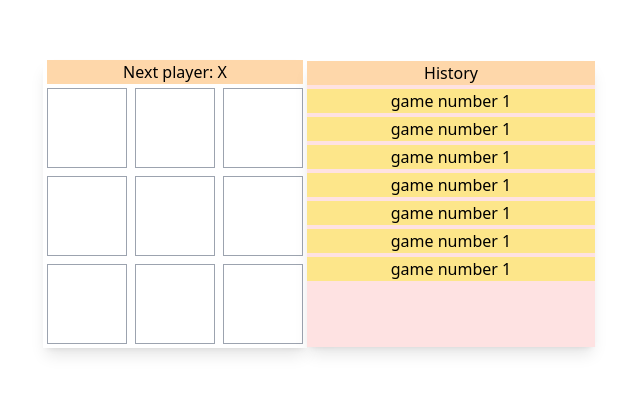
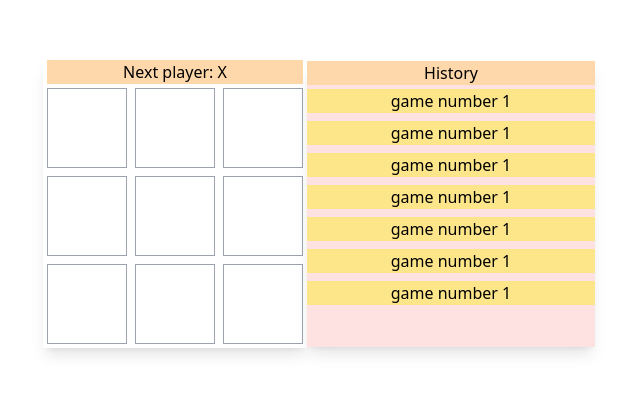
Before and after one commit to rayhansharif-OIW/lws-projects, a React (Vite) app: page / in a window 1280 px wide. Shown: the part 196-590 px from the top of the page, without its empty margins (321-961 px from the left). Built offline with nearby package versions, Linux system fonts and the light colour scheme.

Commit message:
before adding history button click & adding history based on game(squre button click)

```diff
--- a/src/component/Board.jsx
+++ b/src/component/Board.jsx
@@ -1,6 +1,20 @@
 import Square from "./Square";
 
-export default function Board({ value, winner, winStatus, handleClick }) {
+export default function Board({
+  currentValue,
+  winner,
+  winStatus,
+  xIsNext,
+  gameController,
+}) {
+  function handleClick(i) {
+    const nextValue = currentValue.slice();
+    if (currentValue[i] == null && winner == null) {
+      xIsNext ? (nextValue[i] = "X") : (nextValue[i] = "O");
+      gameController(nextValue, xIsNext);
+    }
+  }
+
   return (
     <>
       <div className="flex justify-center items-center ">
@@ -11,19 +25,19 @@ export default function Board({ value, winner, winStatus, handleClick }) {
 
           <div className="flex items-center justify-center ">
             <Square
-              value={value[0]}
+              currentValue={currentValue[0]}
               ikey={0}
               handleClick={() => handleClick(0)}
               color={winner == null ? [] : winner}
             ></Square>
             <Square
-              value={value[1]}
+              currentValue={currentValue[1]}
               ikey={1}
               handleClick={() => handleClick(1)}
               color={winner == null ? [] : winner}
             ></Square>
             <Square
-              value={value[2]}
+              currentValue={currentValue[2]}
               ikey={2}
               handleClick={() => handleClick(2)}
               color={winner == null ? [] : winner}
@@ -31,19 +45,19 @@ export default function Board({ value, winner, winStatus, handleClick }) {
           </div>
           <div className="flex align-middle justify-center">
             <Square
-              value={value[3]}
+              currentValue={currentValue[3]}
               ikey={3}
               handleClick={() => handleClick(3)}
               color={winner == null ? [] : winner}
             ></Square>
             <Square
-              value={value[4]}
+              currentValue={currentValue[4]}
               ikey={4}
               handleClick={() => handleClick(4)}
               color={winner == null ? [] : winner}
             ></Square>
             <Square
-              value={value[5]}
+              currentValue={currentValue[5]}
               ikey={5}
               handleClick={() => handleClick(5)}
               color={winner == null ? [] : winner}
@@ -51,19 +65,19 @@ export default function Board({ value, winner, winStatus, handleClick }) {
           </div>
           <div className="flex align-middle justify-center">
             <Square
-              value={value[6]}
+              currentValue={currentValue[6]}
               ikey={6}
               handleClick={() => handleClick(6)}
               color={winner == null ? [] : winner}
             ></Square>
             <Square
-              value={value[7]}
+              currentValue={currentValue[7]}
               ikey={7}
               handleClick={() => handleClick(7)}
               color={winner == null ? [] : winner}
             ></Square>
             <Square
-              value={value[8]}
+              currentValue={currentValue[8]}
               ikey={8}
               handleClick={() => handleClick(8)}
               color={winner == null ? [] : winner}
--- a/src/component/Game.jsx
+++ b/src/component/Game.jsx
@@ -4,30 +4,32 @@ import History from "./History";
 import { useState } from "react";
 
 export default function Game() {
-  const [value, setValue] = useState(Array(9).fill(null));
+  const [history, setHistory] = useState([Array(9).fill(null)]);
   const [xIsNext, setxIsNext] = useState(true);
+
+  const currentValue = history[history.length - 1];
+  console.log(history);
+
   let winStatus;
-  const winner = calculateWinner(value);
+  const winner = calculateWinner(currentValue);
 
   winner == null
     ? (winStatus = `Next player: ${xIsNext ? "X" : "O"}`)
     : (winStatus = `winner: ${winner[0]}`);
-  function handleClick(i) {
-    const nextValue = value.slice();
-    if (value[i] == null && winner == null) {
-      xIsNext ? (nextValue[i] = "X") : (nextValue[i] = "O");
-      setxIsNext(!xIsNext);
-      setValue(nextValue);
-    }
+
+  function gameController(nextValue, xIsNext) {
+    setHistory([...history, nextValue]);
+    setxIsNext(!xIsNext);
   }
   return (
     <div className="flex justify-center items-center h-screen ">
       <div>
         <Board
-          value={value}
+          currentValue={currentValue}
           winner={winner}
           winStatus={winStatus}
-          handleClick={handleClick}
+          xIsNext={xIsNext}
+          gameController={gameController}
         ></Board>
       </div>
       <div>
--- a/src/component/History.jsx
+++ b/src/component/History.jsx
@@ -4,14 +4,14 @@ export default function History() {
       <h1 className="flex items-center justify-center bg-orange-200 ">
         History
       </h1>
-      <div className="flex-col ">
-        <ul className="flex justify-center my-1 bg-amber-200">game number 1</ul>
-        <ul className="flex justify-center my-1 bg-amber-200">game number 1</ul>
-        <ul className="flex justify-center my-1 bg-amber-200">game number 1</ul>
-        <ul className="flex justify-center my-1 bg-amber-200">game number 1</ul>
-        <ul className="flex justify-center my-1 bg-amber-200">game number 1</ul>
-        <ul className="flex justify-center my-1 bg-amber-200">game number 1</ul>
-        <ul className="flex justify-center my-1 bg-amber-200">game number 1</ul>
+      <div className=" flex flex-col ">
+        <button className="w-full my-1 bg-amber-200">game number 1</button>
+        <button className="w-full my-1 bg-amber-200">game number 1</button>
+        <button className="w-full my-1 bg-amber-200">game number 1</button>
+        <button className="w-full my-1 bg-amber-200">game number 1</button>
+        <button className="w-full my-1 bg-amber-200">game number 1</button>
+        <button className="w-full my-1 bg-amber-200">game number 1</button>
+        <button className="w-full my-1 bg-amber-200">game number 1</button>
       </div>
     </div>
   );
--- a/src/component/Square.jsx
+++ b/src/component/Square.jsx
@@ -1,4 +1,4 @@
-export default function Square({ value, ikey, handleClick, color }) {
+export default function Square({ currentValue, ikey, handleClick, color }) {
   let green;
   let red;
   if (color.length != 0 && color[1].includes(ikey)) {
@@ -7,7 +7,7 @@ export default function Square({ value, ikey, handleClick, color }) {
     green = false;
   }
 
-  if (value != null && value != color[0] && color.length != 0) {
+  if (currentValue != null && currentValue != color[0] && color.length != 0) {
     red = true;
   } else {
     red = false;
@@ -24,7 +24,7 @@ export default function Square({ value, ikey, handleClick, color }) {
         }
         onClick={handleClick}
       >
-        {value}
+        {currentValue}
       </button>
     </>
   );
```
